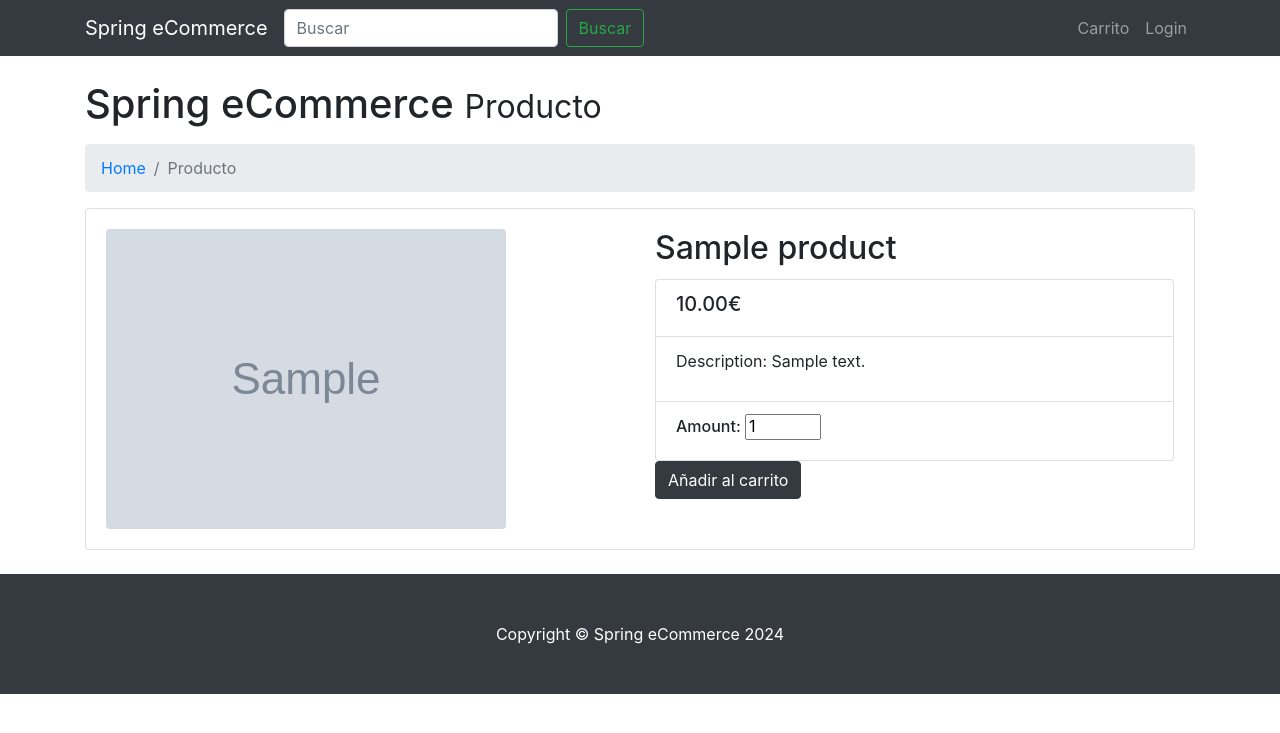
After one commit to roberto-lumbreras/game-legends-collectibles, a Spring Boot app: page /ecommerce/products/1 in a window 1280 px wide. The commit adds this page. Shown: the top 733 px of the page. Run offline with Spring Boot 4, Linux system fonts and the light colour scheme; tables that the repository leaves empty hold one stand-in row (values such as "Sample post"); grey boxes marked "Sample" are stand-in pictures.

Commit message:
product details can now be accesed from the index page. added images folder to gitignore

```diff
--- a/src/main/java/org/factoriaf5/ecommerce/controller/EcommerceController.java
+++ b/src/main/java/org/factoriaf5/ecommerce/controller/EcommerceController.java
@@ -66,6 +66,12 @@ public class EcommerceController {
         return "redirect:/ecommerce/products";
     }
 
+    @GetMapping("/products/{id}")
+    public String get(@PathVariable Long id, Model model) {
+        model.addAttribute("product",productService.findProductById(id));
+        return "product";
+    }
+
 
 
 }
--- a/src/main/resources/templates/index.html
+++ b/src/main/resources/templates/index.html
@@ -43,7 +43,7 @@
                         <p class="card-text" th:text="${product.name}"></p>
                     </div>
                     <div class="card-footer">
-                        <a href="productohome.html" class="btn btn-success">Ver producto</a>
+                        <a th:href="@{/ecommerce/products/{id} (id=${product.id})}" class="btn btn-success">Ver producto</a>
                     </div>
                 </div>
             </div>
--- /dev/null
+++ b/src/main/resources/templates/product.html
@@ -0,0 +1,86 @@
+<!DOCTYPE html>
+<html lang="es" xmlns="http://www.thymeleaf.org">
+
+<head>
+
+    <meta charset="utf-8">
+    <meta name="viewport" content="width=device-width, initial-scale=1, shrink-to-fit=no">
+    <meta name="description" content="">
+    <meta name="author" content="">
+
+    <title>Spring eCommerce</title>
+
+
+    <!-- Bootstrap core CSS -->
+    <link th:href="@{/vendor/bootstrap/css/bootstrap.min.css}" rel="stylesheet">
+
+    <!-- Custom styles for this template -->
+    <link th:href="@{/css/heroic-features.css}" rel="stylesheet">
+
+</head>
+
+<body>
+
+    <!-- Navigation -->
+    <div th:include="template::header"></div>
+    <!-- Page Content -->
+    <div class="container">
+
+
+      <!-- Page Heading/Breadcrumbs -->
+      <h1 class="mt-4 mb-3">
+        Spring eCommerce <small>Producto</small>
+      </h1>
+
+      <ol class="breadcrumb">
+        <li class="breadcrumb-item"><a th:href="@{/ecommerce}">Home</a></li>
+        <li class="breadcrumb-item active">Producto</li>
+      </ol>
+
+      <!-- Blog Post -->
+      <div class="card mb-4">
+        <div class="card-body">
+          <div class="row">
+            <div class="col-lg-6">
+              <a href="#"> <img class="img-fluid rounded"
+                th:src="@{${product.imgUrl}}"  alt="">
+              </a>
+            </div>
+            <div class="col-lg-6">
+              <form action="carrito.html" method="POST">
+                <h2 class="card-title" th:text="${product.name}">Nombre producto</h2>
+
+                <ul class="list-group">
+                  <li class="list-group-item"><h5  th:text="${product.price}+€">Precio: </h5></li>
+                  <li class="list-group-item">
+                    <p  th:text="'Description: '+${product.description}">Descripción:</p>
+                  </li>
+                  <li class="list-group-item"><h6>
+                    Amount: <input type="number" id="stock" name="stock" autocomplete="off"
+                    min="1" max="5" value="1">
+                  </h6></li>
+                </ul>
+
+
+                <button type="submit"  class="btn btn-dark">Añadir al carrito </button>
+
+              </form>
+            </div>
+          </div>
+        </div>
+      </div>
+
+
+    </div>
+    <!-- /.container -->
+
+    <!-- Footer -->
+    <div th:include="template::footer"></div>
+
+    <!-- Bootstrap core JavaScript -->
+    <script th:src="@{/vendor/jquery/jquery.min.js}"></script>
+    <script th:src="@{/vendor/bootstrap/js/bootstrap.bundle.min.js}"></script>
+
+</body>
+
+</html>
```
Also changed, not shown: 1 other file.
